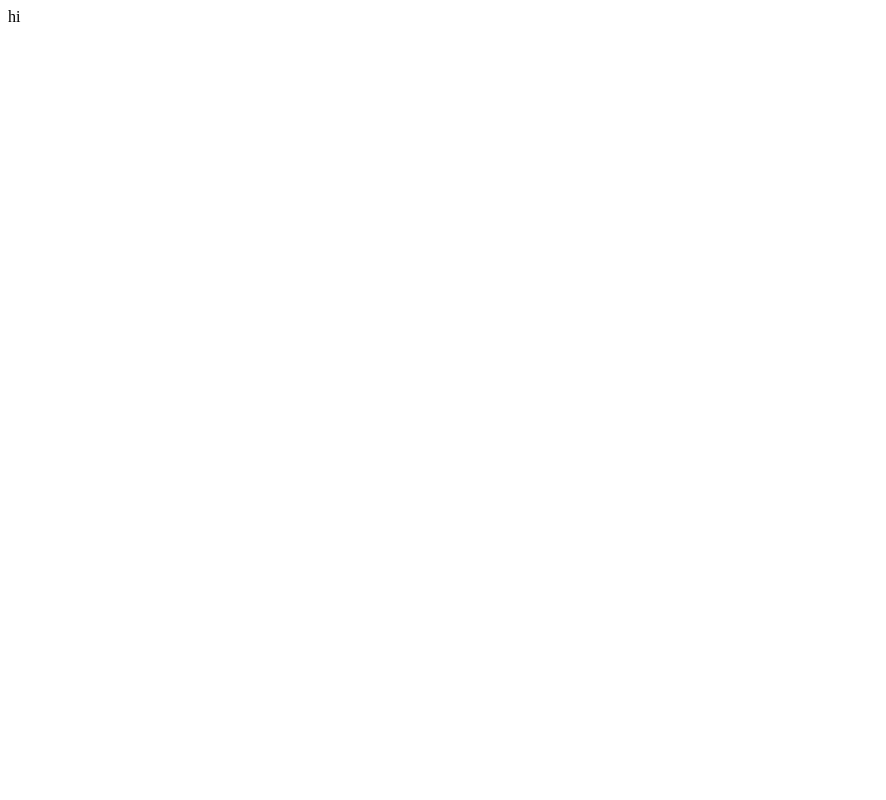
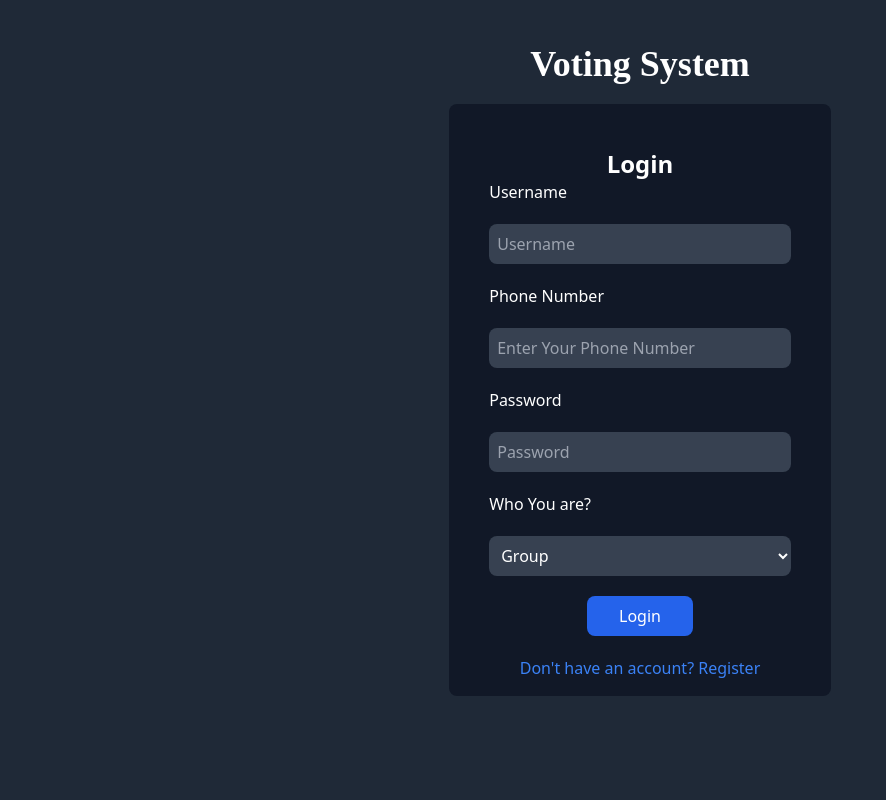
Before and after one commit to prithvikings/php101, a PHP site: page / in a window 1280 px wide. Before the commit the part shown is almost empty. Shown: the whole page, without its empty margins (0-886 px from the left). Run offline with PHP 8.4, Linux system fonts and the light colour scheme; some libraries are stand-ins or nearby versions.

Commit message:
Add voting system login page with HTML structure and Tailwind CSS styling

```diff
--- /dev/null
+++ b/Project/Voting/index.html
@@ -0,0 +1,58 @@
+<!DOCTYPE html>
+<html lang="en">
+<head>
+  <meta charset="UTF-8">
+  <meta name="viewport" content="width=device-width, initial-scale=1.0">
+  <style>
+    * {
+      margin: 0%;
+      padding: 0%;
+      box-sizing: border-box;
+    }
+    html, body {
+      height: 100%;
+      width: 100%;
+    }
+
+  </style>
+  <title>Document</title>
+  <script src="https://cdn.tailwindcss.com"></script>
+</head>
+<body class="bg-gray-800 text-white ">
+
+  <div class="p-1">
+    <h1 class="text-center text-4xl font-bold font-[poppins] font-weight-[700] p-5 pt-10">Voting System</h1>
+    <div class="mb-3 w-[30%] mx-auto gap-5 bg-gray-900 p-10 py-1 rounded-lg ">
+      <h2 class="text-center text-2xl font-bold mt-10">
+        Login
+      </h2>
+      <form action="">
+        <div class="">
+
+          <label for="username" class="block text-l font-medium ">Username</label>
+          <input type="text" name="username" id="username" placeholder="Username"  required class="w-full p-2 rounded-lg bg-gray-700 text-white border-none focus:outline-none focus:ring-2 focus:ring-blue-600 focus:ring-opacity-50 w-[80%] mx-auto mt-5">
+
+          <label for="phonenumber" class="block text-l font-medium mt-5 ">Phone Number</label>
+          <input type="text" name="phonenumber" id="phonenumber" maxlength="10" minlength="10" required placeholder="Enter Your Phone Number" class="w-full p-2 rounded-lg bg-gray-700 text-white border-none focus:outline-none focus:ring-2 focus:ring-blue-600 focus:ring-opacity-50 w-[80%] mx-auto mt-5">
+
+          <label for="password" class="block text-l font-medium mt-5">Password</label>
+          <input type="password" name="password" id="password" placeholder="Password" required class="w-full p-2 rounded-lg bg-gray-700 text-white border-none focus:outline-none focus:ring-2 focus:ring-blue-600
+          focus:ring-opacity-50 w-[80%] mx-auto mt-5">
+
+          <label for="group-voter" class="block text-l font-medium mt-5">Who You are? </label>
+          <select class="w-full p-2 rounded-lg bg-gray-700 mt-5  outline-none border-none hover:cursor-pointer focus:ring-blue-600 focus:ring-2 focus:ring-opacity-50"  name="std" id="group-voter">
+            <option value="voter" >Voter</option>
+            <option value="group" selected>Group</option>
+          </select>
+
+          <div class="flex align-center justify-center">
+            <button type="submit" class=" rounded-lg bg-blue-600 text-white px-8 py-2 border-none flex  align-center justify-center focus:outline-none focus:ring-2 focus:ring-blue-600 focus:ring-opacity-50   mt-5 hover:bg-blue-700">Login</button>
+          </div>
+          <a href="register.html" class="mb-3 mt-5 mx-auto flex justify-center align-center gap-5 text-center text-blue-500  hover:text-blue-700 ">Don't have an account? Register</a>
+        </div>
+
+      </form>
+    </div>
+  </div>
+</body>
+</html>
--- a/Project/Voting/index.php
+++ b/Project/Voting/index.php
@@ -1,17 +1,3 @@
 <?php
-
-
-
+include 'index.html';
 ?>
-
-<!DOCTYPE html>
-<html lang="en">
-<head>
-    <meta charset="UTF-8">
-    <meta name="viewport" content="width=device-width, initial-scale=1.0">
-    <title>Home</title>
-</head>
-<body>
-    hi
-</body>
-</html>
```
